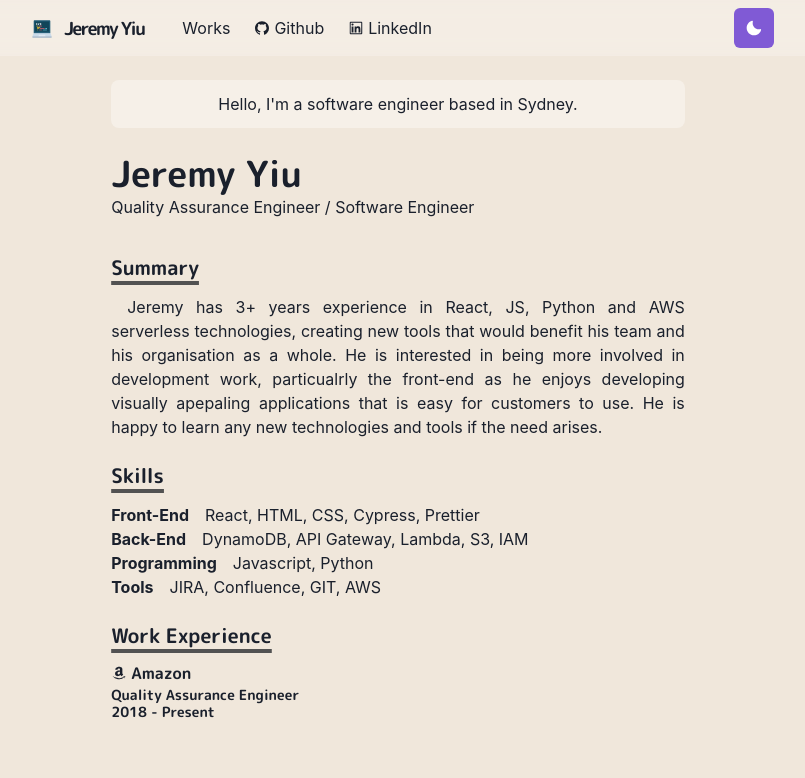
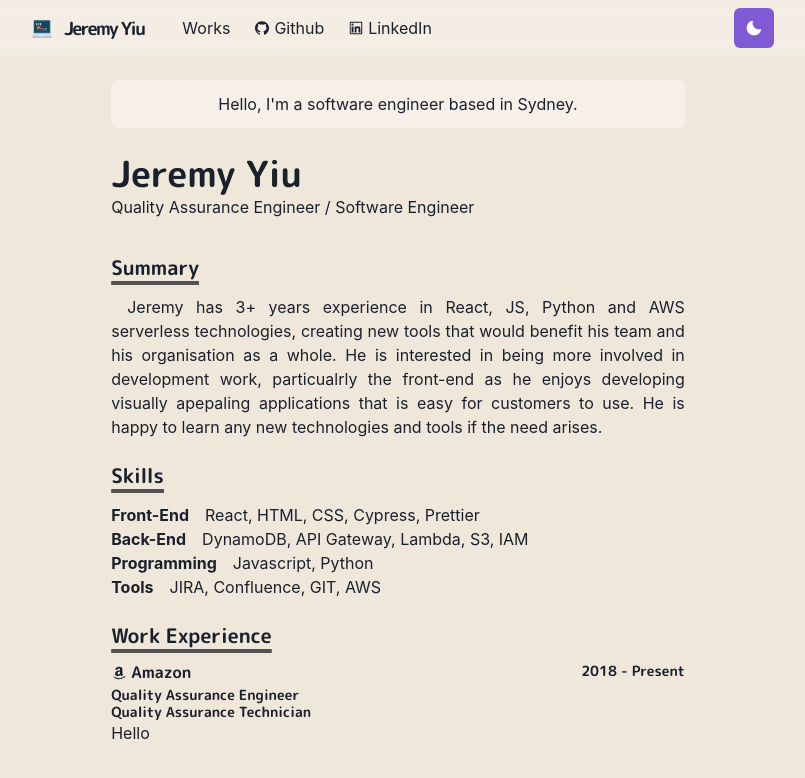
Before and after one commit to Jeremyyiu/jeremyyiu-portfolio, a Next.js app: page / in a window 1280 px wide. Shown: the top 778 px of the page, without its empty margins (242-1047 px from the left). Built offline with nearby package versions, Linux system fonts and the light colour scheme.

Commit message:
updated navbar and homepage to show work exp section

```diff
--- a/pages/index.js
+++ b/pages/index.js
@@ -69,10 +69,10 @@ const Home = () => {
           Work Experience
         </Heading>
         <div>
-          <h1></h1>
           <Heading
             as="h4"
             size="sm"
+            float="left"
             display="inline-flex"
             alignItems="center"
             style={{ gap: 4 }}
@@ -80,15 +80,18 @@ const Home = () => {
             <AiOutlineAmazon />
             Amazon
           </Heading>
+          <Heading as="h4" size="xs" float="right">
+          2018 - Present
+          </Heading>
         </div>
-
+        <br></br>
         <Heading as="h4" size="xs">
           Quality Assurance Engineer
         </Heading>
-        <Heading as="h5" size="xs">
-          2018 - Present
+        <Heading as="h4" size="xs">
+          Quality Assurance Technician
         </Heading>
-        <Paragraph></Paragraph>
+        <p>Hello</p>
       </Section>
     </Container>
   )
```
Also changed, not shown: components/navbar.js (indentation only).
